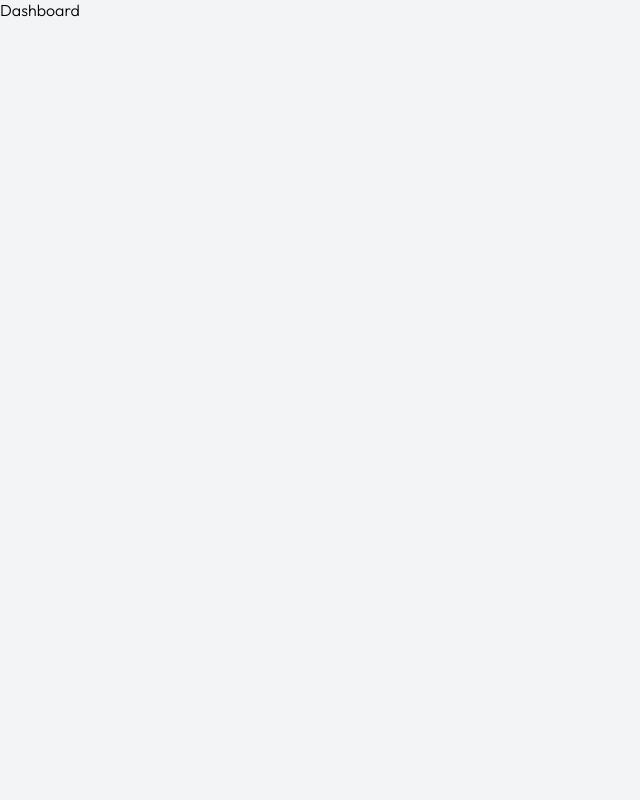
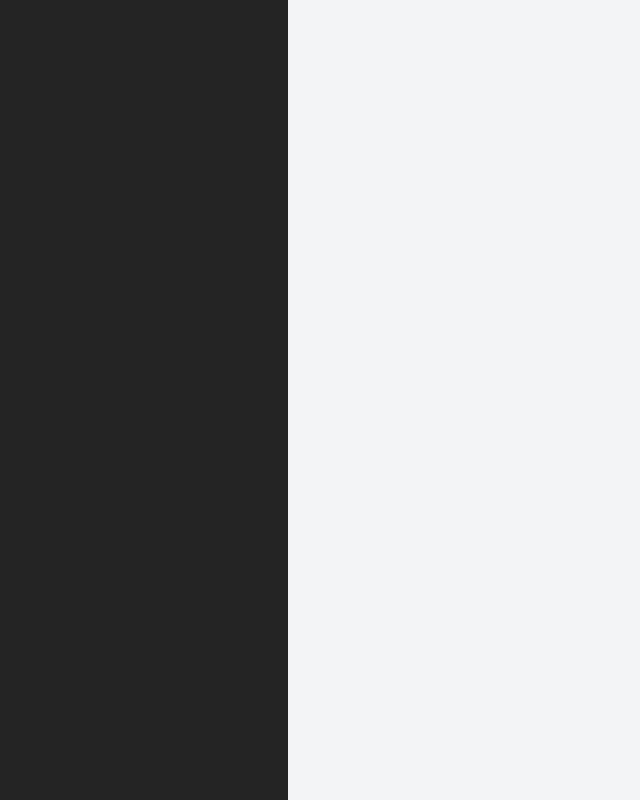
Before and after one commit to Vargent-Africa/venergie-app, a React (Vite) app: page /dashboard in a window 1280 px wide. Shown: the whole page, without its empty margins (0-640 px from the left). Built offline with nearby package versions, Linux system fonts and the light colour scheme; a web font is replaced by a local one.

Commit message:
fix(Dashboard): Dashboard page side bar design

```diff
--- a/src/components/layouts/User.tsx
+++ b/src/components/layouts/User.tsx
@@ -1,13 +1,18 @@
-import React from "react";
 import { Outlet } from "react-router";
+
+import * as styled from "./styles/user";
 
 const DashboardLayout = () => {
 	return (
-		<main className="flex-1 pb-16">
-			<section>
-				<Outlet />
-			</section>
-		</main>
+		<styled.UserLayoutWrapper>
+			<styled.SidebarWrapper />
+			<styled.MainWrapper>
+				<styled.MainNav />
+				<section>
+					<Outlet />
+				</section>
+			</styled.MainWrapper>
+		</styled.UserLayoutWrapper>
 	);
 };
 
--- /dev/null
+++ b/src/components/layouts/styles/user.ts
@@ -0,0 +1,41 @@
+import styled from "styled-components";
+import { Colors } from "utils/colors";
+
+export const UserLayoutWrapper = styled.div`
+	position: relative;
+	min-height: 100vh;
+	display: flex;
+	width: 100vw;
+	overflow: hidden;
+`;
+
+export const SidebarWrapper = styled.aside`
+	position: fixed;
+	top: 0;
+	width: 28.8rem;
+	height: 100%;
+	display: block;
+	z-index: 30;
+	background-color: ${Colors.veryDarkGray};
+`;
+
+export const MainWrapper = styled.main`
+	flex: 1 1 0%;
+	padding-bottom: 6.4rem;
+`;
+
+export const MainNav = styled.nav`
+	display: block;
+	position: sticky;
+	top: 0;
+	z-index: 20;
+	width: 100%;
+	height: 7.2rem;
+	padding: 0 2rem;
+
+	/* @media (min-width: 768px) {
+		display: flex;
+		justify-content: space-between;
+		align-items: center;
+	} */
+`;
--- a/src/utils/colors.ts
+++ b/src/utils/colors.ts
@@ -5,4 +5,5 @@ export const Colors = {
 	red: "#ff0000",
 	lightCoolGray: "#f3f4f6",
 	forestGreen: "#009933",
+	veryDarkGray: "#242424",
 };
--- a/tsconfig.node.json
+++ b/tsconfig.node.json
@@ -1,5 +1,6 @@
 {
   "compilerOptions": {
+    "composite": true,
     "tsBuildInfoFile": "./node_modules/.tmp/tsconfig.node.tsbuildinfo",
     "target": "ES2022",
     "lib": ["ES2023"],
@@ -17,8 +18,7 @@
     "strict": true,
     "noUnusedLocals": true,
     "noUnusedParameters": true,
-    "noFallthroughCasesInSwitch": true,
-    "noUncheckedSideEffectImports": true
+    "noFallthroughCasesInSwitch": true
   },
   "include": ["vite.config.ts"]
 }
```
